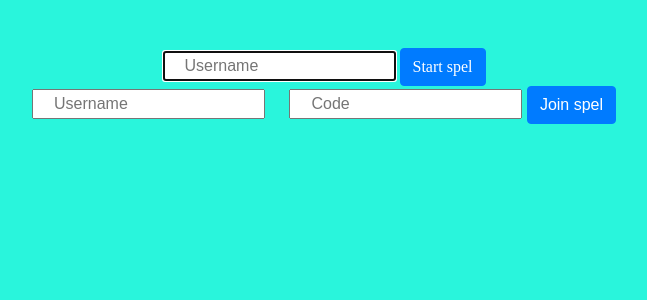
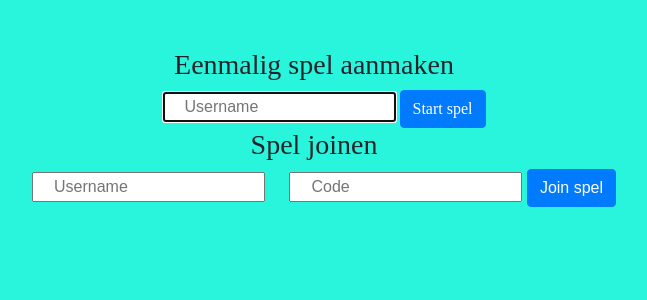
Before and after one commit to Hetgithubaccount/triviamasters, a Flask app: page / in a window 1280 px wide. Shown: the part 76-376 px from the top of the page, without its empty margins (326-973 px from the left). Run offline with Flask 2, Linux system fonts and the light colour scheme; some libraries are stand-ins or nearby versions.

Commit message:
index.html

```diff
--- a/templates/index.html
+++ b/templates/index.html
@@ -5,13 +5,14 @@
 {% endblock %}
 
 {% block main %}
+    <h3>Eenmalig spel aanmaken</h3>
     <form action="/" method="post">
         <div class="form-start">
             <input autocomplete="off" autofocus class="form-start" name="username" placeholder="Username" type="text">
         </div>
         <button class="btn btn-primary" class= "form-start" type="submit">Start spel</button>
     </form>
-
+    <h3>Spel joinen</h3>
     <form action="/join" method="post">
         <div class="form-join">
             <input autocomplete="off" autofocus class="form-join" name="username" placeholder="Username" type="text">
```
